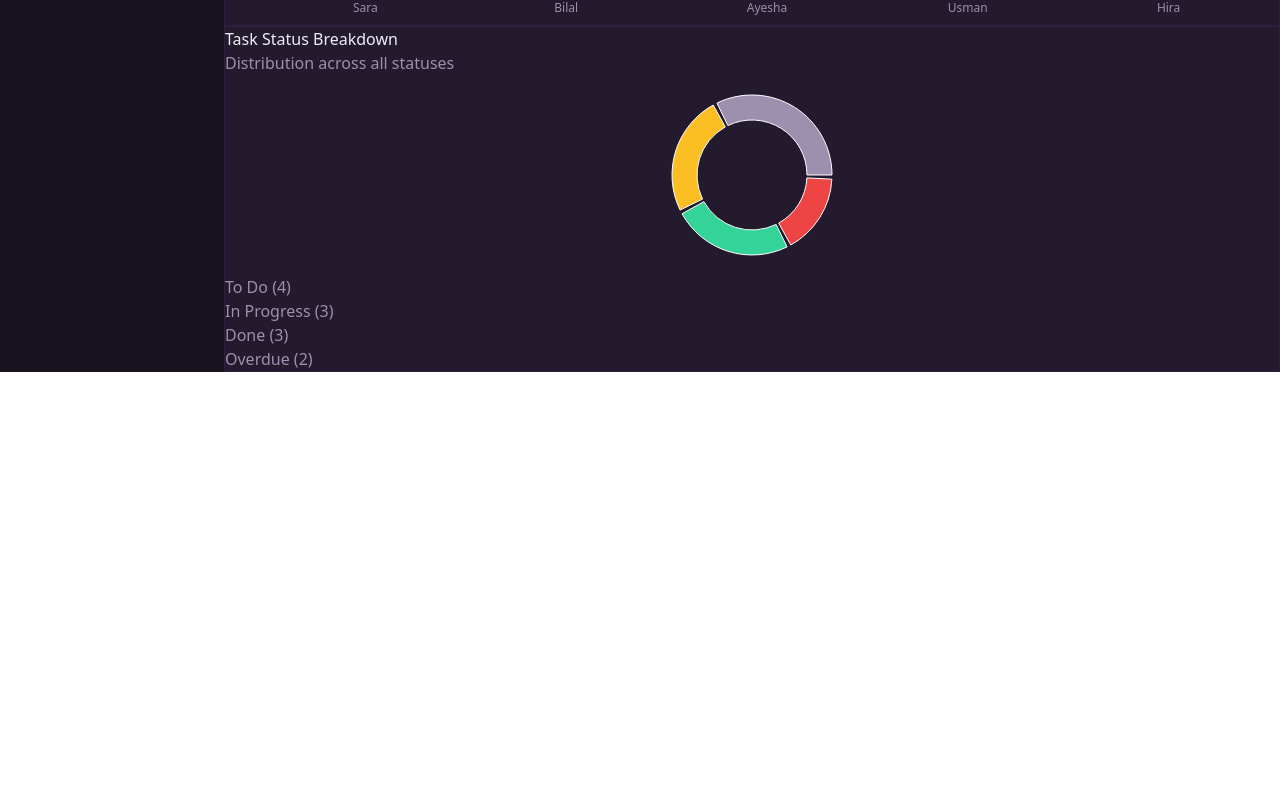
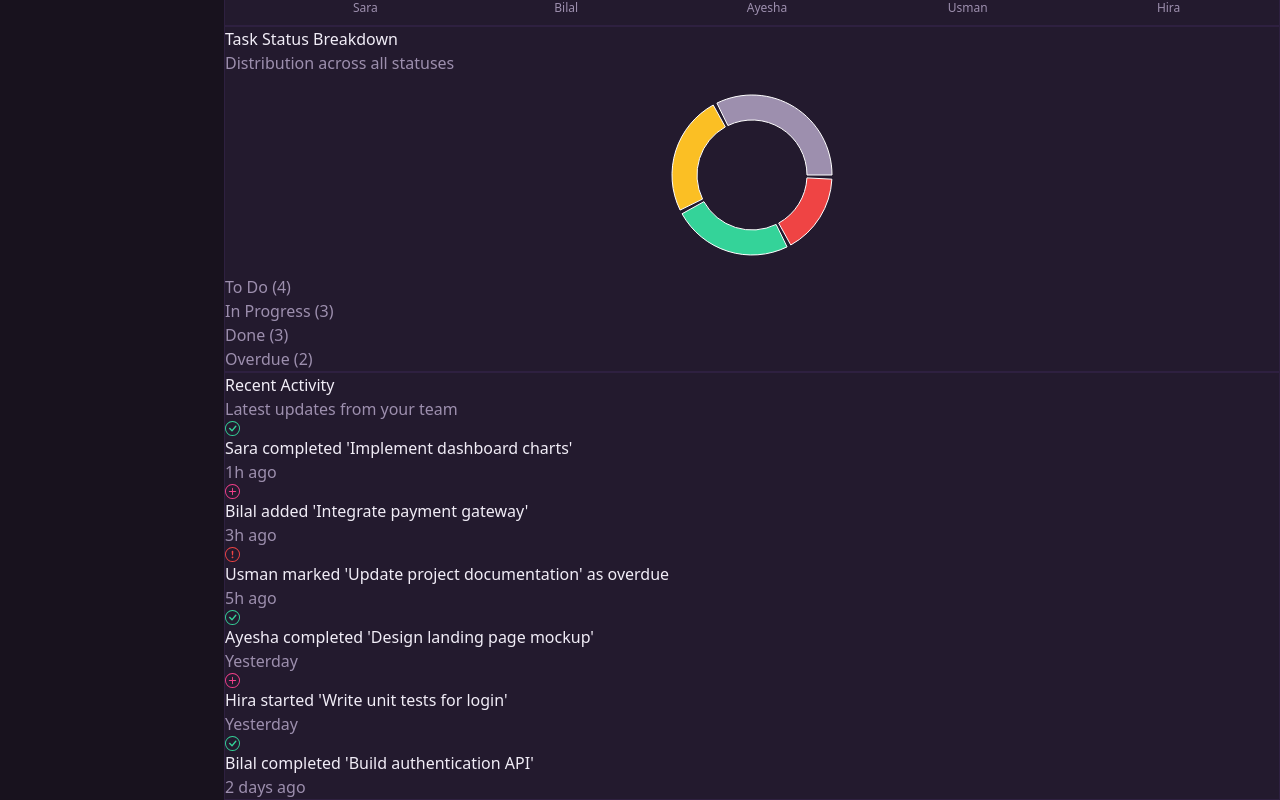
Before and after one commit to munibah1707-cpu/pulse-dashboard, a React (Vite) app: page / in a window 1280 px wide. Shown: the part 1255-2055 px from the top of the page. Before the commit the page ends 1627 px from the top, so only its background shows below. Built offline with nearby package versions, Linux system fonts and the light colour scheme.

Commit message:
Task 11: activity feed added, dashboard complete

```diff
--- /dev/null
+++ b/src/components/ActivityFeed.jsx
@@ -0,0 +1,63 @@
+import { useTheme } from '../context/ThemeContext'
+import { activityLog } from '../data/mockData'
+import { BsCheckCircle, BsPlusCircle, BsExclamationCircle } from 'react-icons/bs'
+
+const typeConfig = {
+  completed: { icon: <BsCheckCircle size={15} />, color: '#34D399' },
+  added: { icon: <BsPlusCircle size={15} />, color: '#F43F8A' },
+  overdue: { icon: <BsExclamationCircle size={15} />, color: '#EF4444' },
+}
+
+export default function ActivityFeed() {
+  const { isDark } = useTheme()
+
+  return (
+    <div className="rounded-xl p-5 flex flex-col"
+      style={{
+        background: isDark ? '#231A2E' : '#FFFFFF',
+        border: `1px solid ${isDark ? '#2E2040' : '#E8DFF5'}`
+      }}>
+
+      {/* Header */}
+      <div className="mb-4">
+        <h3 className="text-sm font-semibold" style={{ color: isDark ? '#F1EDF7' : '#18121E' }}>
+          Recent Activity
+        </h3>
+        <p className="text-xs mt-1" style={{ color: isDark ? '#9D8FAE' : '#6B5B80' }}>
+          Latest updates from your team
+        </p>
+      </div>
+
+      {/* Activity List */}
+      <div className="flex flex-col gap-4">
+        {activityLog.map((entry, index) => {
+          const config = typeConfig[entry.type]
+          return (
+            <div key={entry.id} className="flex items-start gap-3">
+              {/* Icon */}
+              <div className="mt-0.5 flex-shrink-0" style={{ color: config.color }}>
+                {config.icon}
+              </div>
+
+              {/* Content */}
+              <div className="flex-1 min-w-0">
+                <p className="text-xs leading-relaxed"
+                  style={{ color: isDark ? '#F1EDF7' : '#18121E' }}>
+                  {entry.text}
+                </p>
+                <p className="text-xs mt-1" style={{ color: isDark ? '#9D8FAE' : '#6B5B80' }}>
+                  {entry.time}
+                </p>
+              </div>
+
+              {/* Divider — not on last item */}
+              {index < activityLog.length - 1 && (
+                <div className="absolute" />
+              )}
+            </div>
+          )
+        })}
+      </div>
+    </div>
+  )
+}
--- a/src/pages/Dashboard.jsx
+++ b/src/pages/Dashboard.jsx
@@ -5,6 +5,7 @@ import TaskTrendChart from '../components/TaskTrendChart'
 import { BsCheckSquare, BsCircle, BsExclamationCircle, BsPeople } from 'react-icons/bs'
 import WorkloadChart from '../components/WorkloadChart'
 import StatusDonut from '../components/StatusDonut'
+import ActivityFeed from '../components/ActivityFeed'
 
 export default function Dashboard() {
   const { tasks } = useTasks()
@@ -56,9 +57,12 @@ export default function Dashboard() {
         <WorkloadChart />
       </div>
 
-      {/* Bottom Row */}
+       {/* Bottom Row */}
       <div className="grid grid-cols-3 gap-4">
         <StatusDonut />
+        <div className="col-span-2">
+          <ActivityFeed />
+        </div>
       </div>
 
     </div>
```
